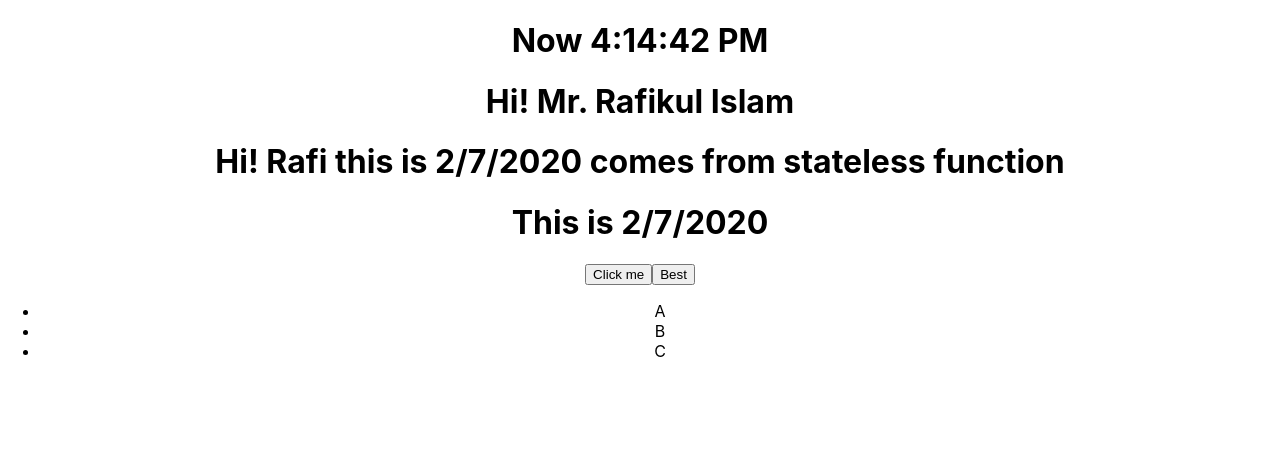
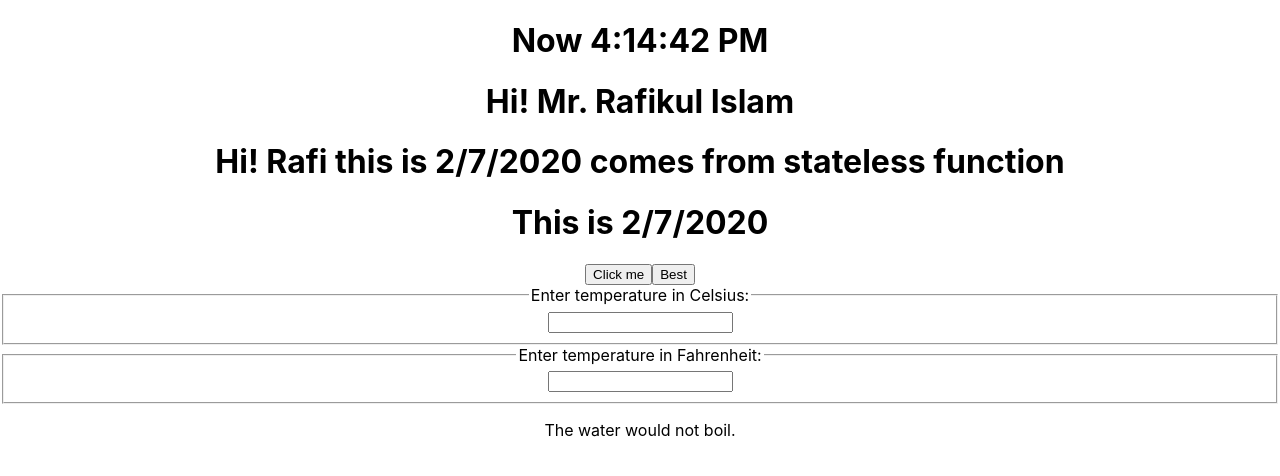
Before and after one commit to rafikulswe/React-Regular-Practice, a React (Create React App) app: page / in a window 1280 px wide. Shown: the top 476 px of the page. Built offline with nearby package versions, Linux system fonts and the light colour scheme.

Commit message:
lifting state up practice

```diff
--- a/src/App.js
+++ b/src/App.js
@@ -5,7 +5,7 @@
 import Clock from "./Components/Clock";
 import HandlingEvent from "./Components/HandlingEvent";
 import ListItems from "./Components/ListItems";
-
+import Calculator from './Components/Calculator'
 
 function App() {
 
@@ -16,7 +16,8 @@
 				<Clock date={new Date()}/>
 				<MainConcept />
 				<HandlingEvent />
-				<ListItems />
+				{/* <ListItems /> */}
+				<Calculator />
 			</p>
 		</div>
 	);
--- /dev/null
+++ b/src/Components/Calculator.js
@@ -0,0 +1,72 @@
+import React from 'react';
+import TemperatureInput from './TemperatureInput'
+
+function toCelsius(fahrenheit) {
+    return (fahrenheit - 32) * 5 / 9;
+}
+
+function toFahrenheit(celsius) {
+    return (celsius * 9 / 5) + 32;
+}
+
+function tryConvert(temperature, convert) {
+    const input = parseFloat(temperature);
+    if (Number.isNaN(input)) {
+        return '';
+    }
+    const output = convert(input);
+    const rounded = Math.round(output * 1000) / 1000;
+    return rounded.toString();
+}
+
+function BoilingVerdict(props) {
+    if (props.celsius >= 100) {
+        return <p>The water would boil.</p>;
+    }
+    return <p>The water would not boil.</p>;
+}
+
+class Calculator extends React.Component {
+    constructor(props) {
+        super(props);
+        this.handleCelsiusChange = this.handleCelsiusChange.bind(this);
+        this.handleFahrenheitChange = this.handleFahrenheitChange.bind(this);
+        this.state = {temperature: '', scale: 'c'};
+    }
+
+    handleCelsiusChange(temperature) {
+        this.setState({scale: 'c', temperature});
+    }
+
+    handleFahrenheitChange(temperature) {
+        this.setState({scale: 'f', temperature});
+    }
+
+    render() {
+        const scale = this.state.scale;
+        const temperature = this.state.temperature;
+        const celsius = scale === 'f' ? tryConvert(temperature, toCelsius) : temperature;
+        const fahrenheit = scale === 'c' ? tryConvert(temperature, toFahrenheit) : temperature;
+
+        return (
+        <div>
+            <TemperatureInput
+            scale="c"
+            temperature={celsius}
+            onTemperatureChange={this.handleCelsiusChange} />
+            <TemperatureInput
+            scale="f"
+            temperature={fahrenheit}
+            onTemperatureChange={this.handleFahrenheitChange} />
+            <BoilingVerdict
+            celsius={parseFloat(celsius)} />
+        </div>
+        );
+    }
+}
+
+//   ReactDOM.render(
+//     <Calculator />,
+//     document.getElementById('root')
+//   );
+export default Calculator
--- /dev/null
+++ b/src/Components/TemperatureInput.js
@@ -0,0 +1,29 @@
+import React from 'react';
+
+const scaleNames = {
+    c: 'Celsius',
+    f: 'Fahrenheit'
+};
+class TemperatureInput extends React.Component {
+    constructor(props) {
+        super(props);
+        this.handleChange = this.handleChange.bind(this);
+    }
+
+    handleChange(e) {
+        this.props.onTemperatureChange(e.target.value);
+    }
+
+    render() {
+        const temperature = this.props.temperature;
+        const scale = this.props.scale;
+        return (
+        <fieldset>
+            <legend>Enter temperature in {scaleNames[scale]}:</legend>
+            <input value={temperature}
+                    onChange={this.handleChange} />
+        </fieldset>
+        );
+    }
+}
+export default TemperatureInput
```
